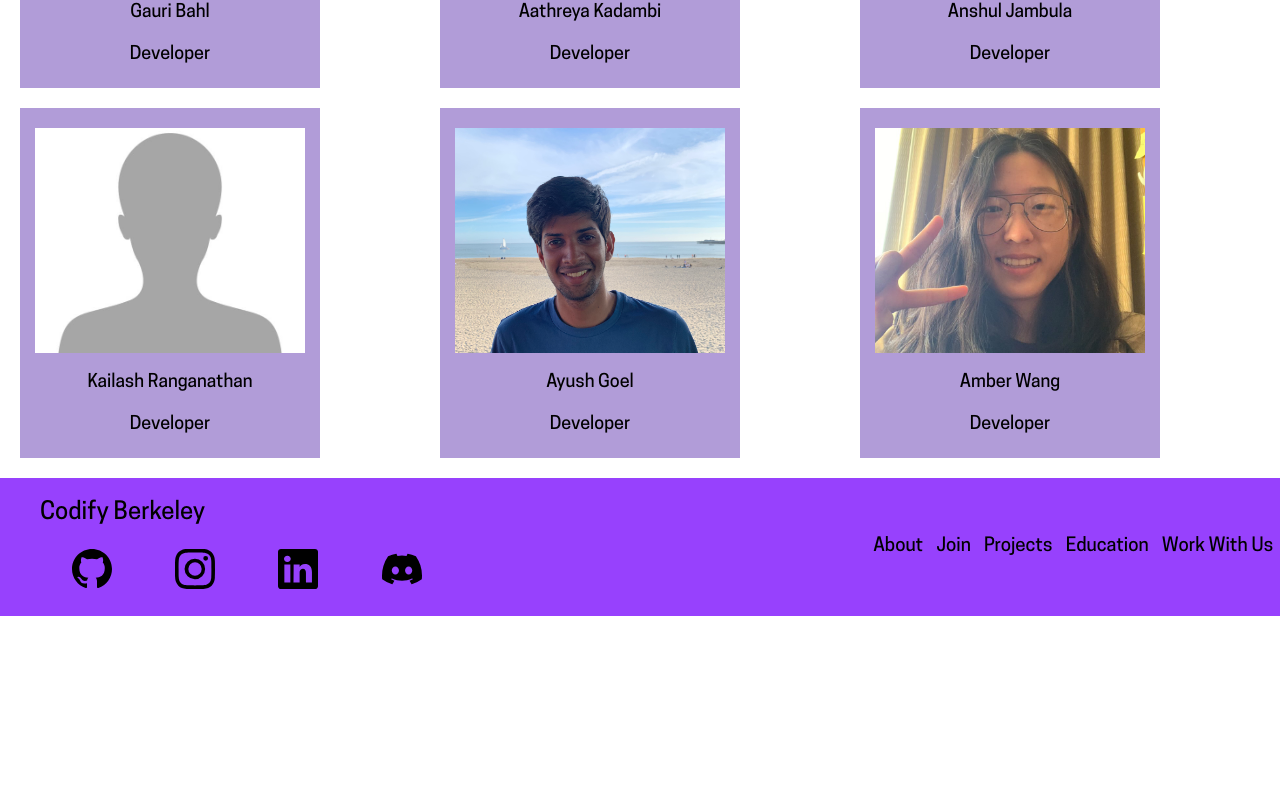
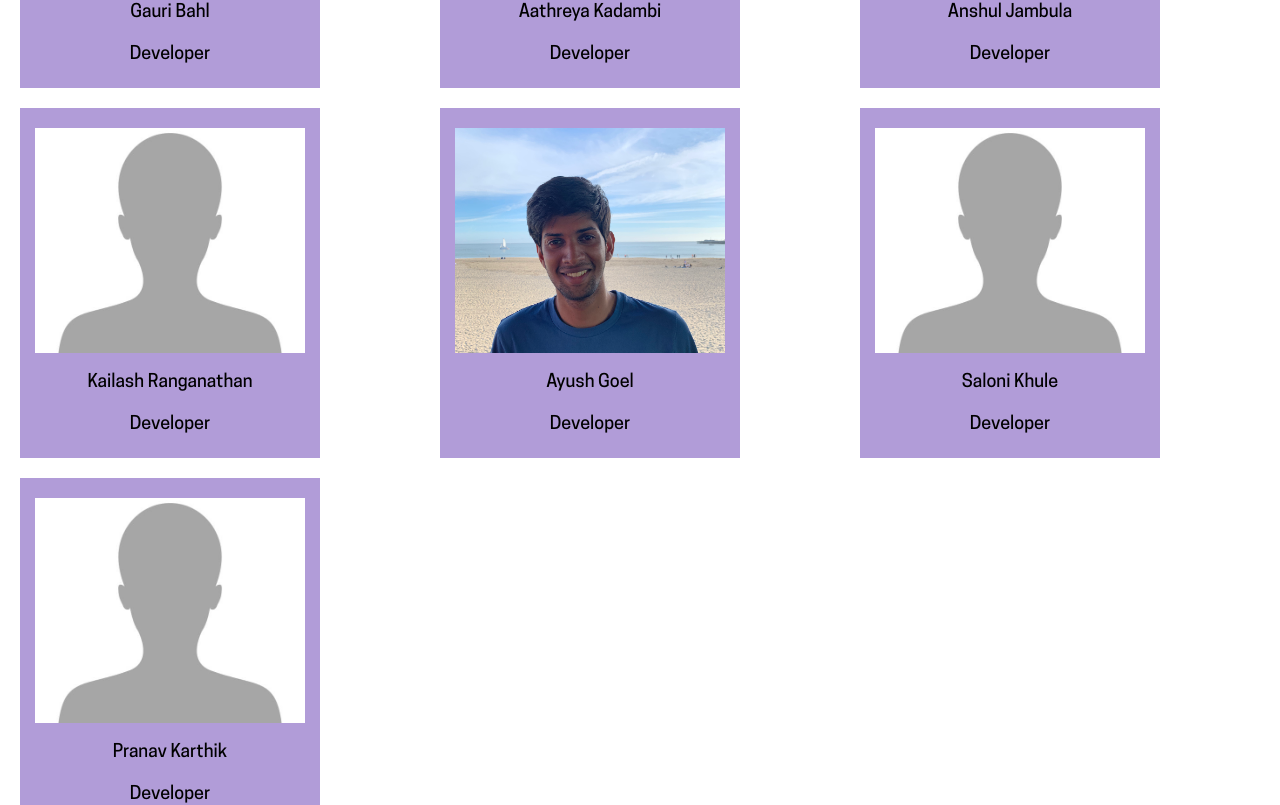
Before and after one commit to Codify-Club-Berkeley/Website, a React (Create React App) app: page /AboutUs in a window 1280 px wide. Shown: the part 2916-3721 px from the top of the page. Before the commit the page ends 3532 px from the top, so only its background shows below. Built offline with nearby package versions, Linux system fonts and the light colour scheme.

Commit message:
tutorial commit

```diff
--- a/src/pages/AboutUs.js
+++ b/src/pages/AboutUs.js
@@ -106,8 +106,13 @@ const members = [
     title: "Developer",
   },
   {
-    imagePath: require("../assets/Images/Headshots/Amber Wang.jpeg"),
-    name: "Amber Wang",
+    imagePath: require("../assets/Images/Headshots/blank.jpeg"),
+    name: "Saloni Khule",
+    title: "Developer",
+  },
+  {
+    imagePath: require("../assets/Images/Headshots/blank.jpeg"),
+    name: "Pranav Karthik",
     title: "Developer",
   },
 ];
```
Also changed, not shown: 2 other files (tests, documents, lock files or other folders).
